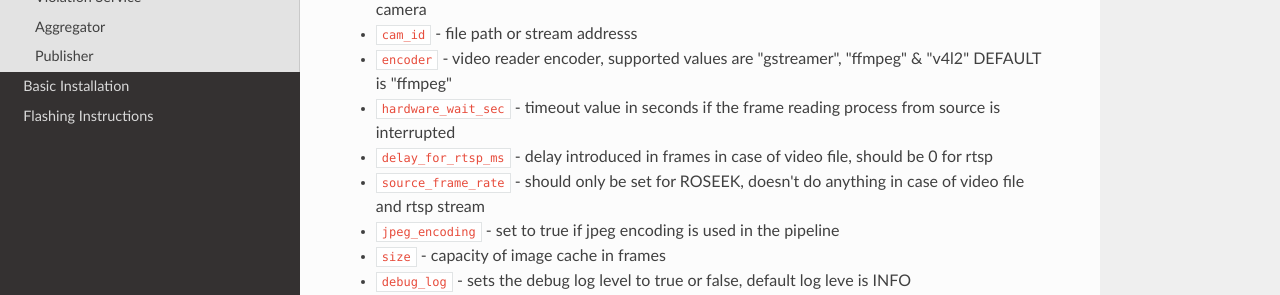
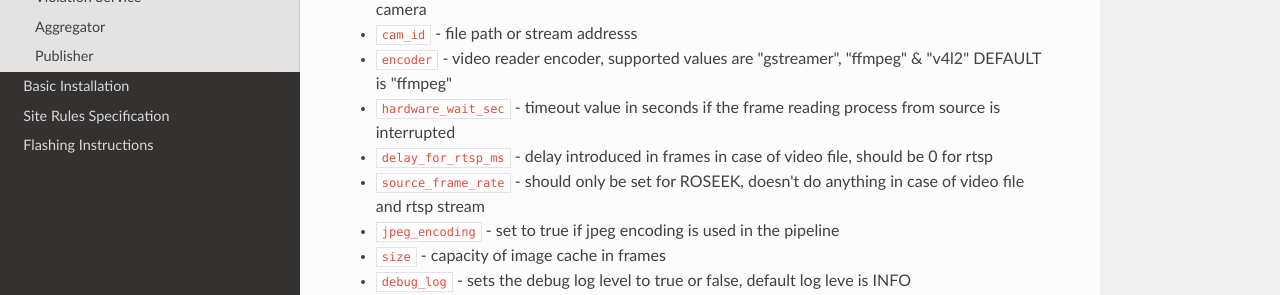
Before and after one commit to hazenai/system-docs, an MkDocs documentation site: the page built from docs/index.md, in a window 1280 px wide. Shown: the part 243-538 px from the top of the page. Built offline with MkDocs 1.6.1, drawn with Linux system fonts in a browser that asks for light colours; nearby versions of some CDN libraries.

Commit message:
adding site rules specification

```diff
--- a/mkdocs.yml
+++ b/mkdocs.yml
@@ -2,5 +2,6 @@ site_name: Deployment Documentation
 nav:
     - Config Documentation: index.md
     - Basic Installation: installation.md
+    - Site Rules Specification: site-rules-specs.md
     - Flashing Instructions: flash.md
 theme: readthedocs
```
Also changed, not shown: docs/site-rules-specs.md (added, +1 -0 lines).
